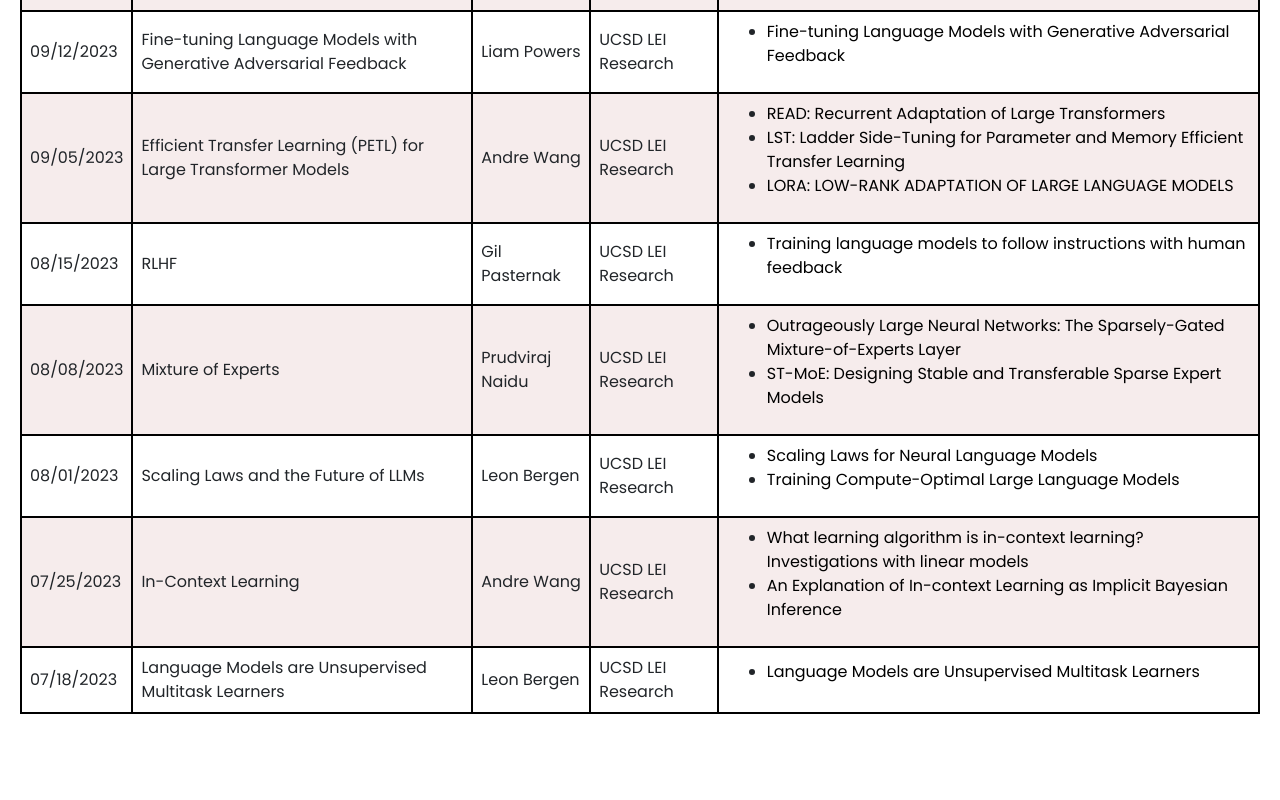
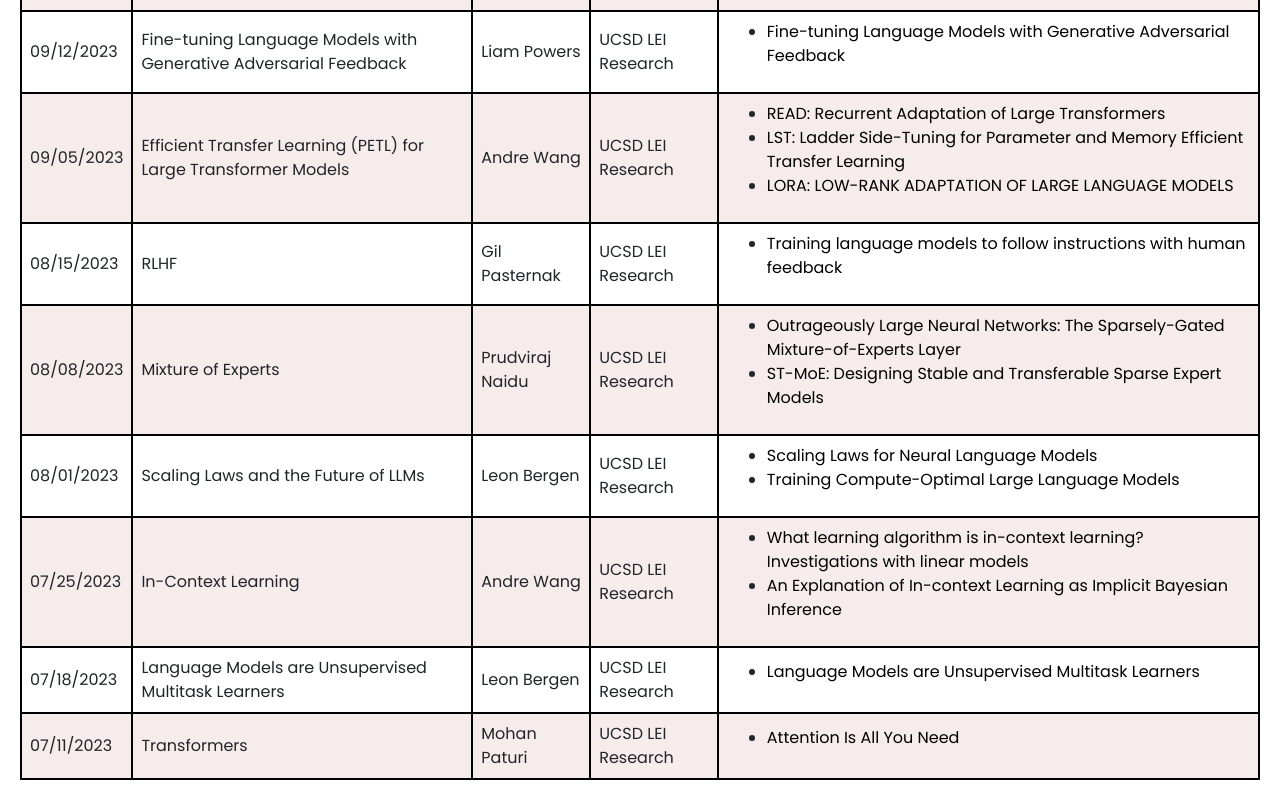
Before and after one commit to lei-seminar/lei-seminar.github.io, a React (Create React App) app: page / in a window 1280 px wide. Shown: the part 604-1404 px from the top of the page. Before the commit the page ends 1338 px from the top, so only its background shows below. Built offline with nearby package versions, Linux system fonts and the light colour scheme.

Commit message:
Adding presentation data for 11th July

```diff
--- a/src/data/presenatationData.js
+++ b/src/data/presenatationData.js
@@ -110,5 +110,14 @@
             ["Language Models are Unsupervised Multitask Learners", "https://13699837124766677515.googlegroups.com/attach/4e08b5bfbcab/RadfordWuChildLLuanAmodeiSutskever_2018.pdf?part=0.1&view=1&vt=ANaJVrEvETUn2oiAe33Wh2Sja7kOa_AsLlumNE4rm6PHarJQbHNKLzauNyIceMNLbMa_Z2jLM5TphuneCx7bTTyUF5278-ccQqvKzp0N2-gBEopu01clBr0"]
         ],
     },
+    {
+        "Date": "07/11/2023",
+        "Presentation Title": "Transformers",
+        "Speaker": "Mohan Paturi",
+        "Affiliation": "UCSD LEI Research",
+        "Relevant Papers": [
+            ["Attention Is All You Need", "https://arxiv.org/abs/1706.03762"]
+        ],
+    },
 
 ];
```
